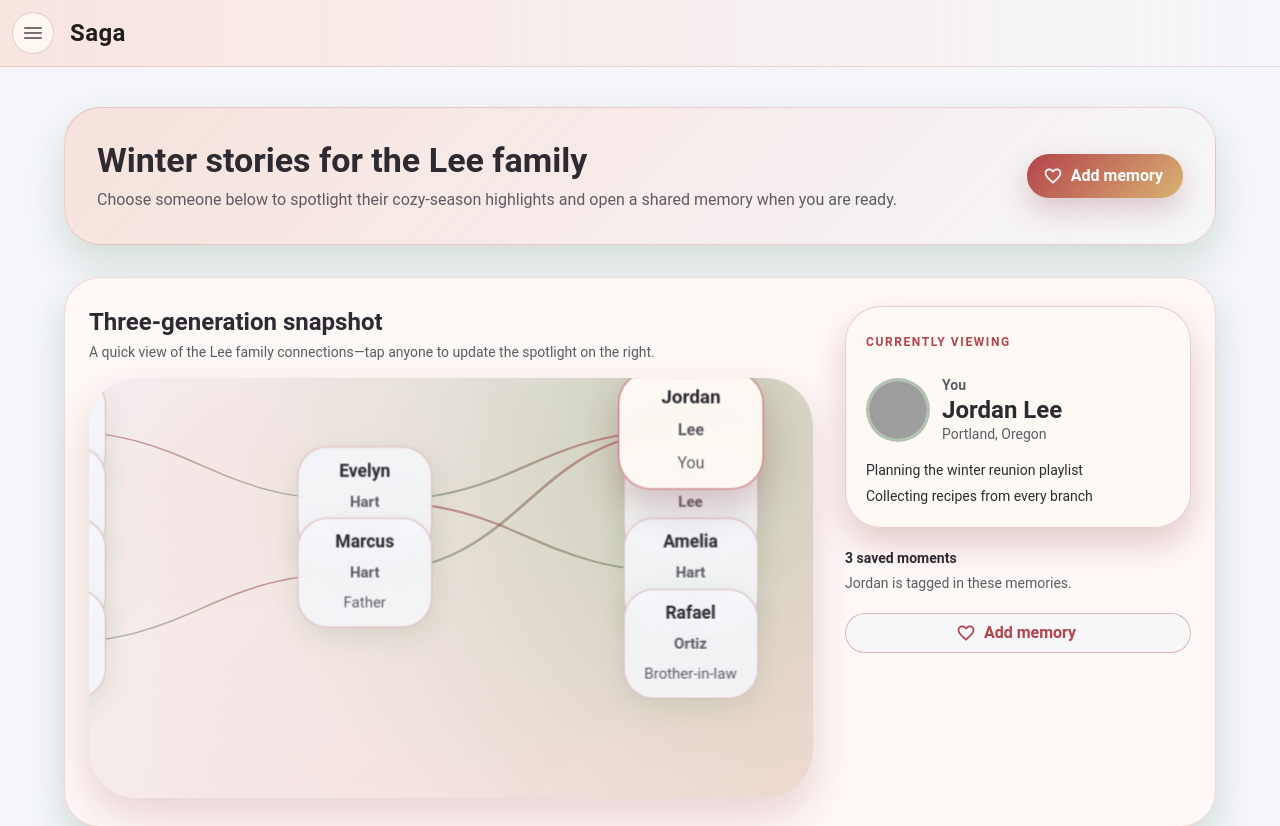
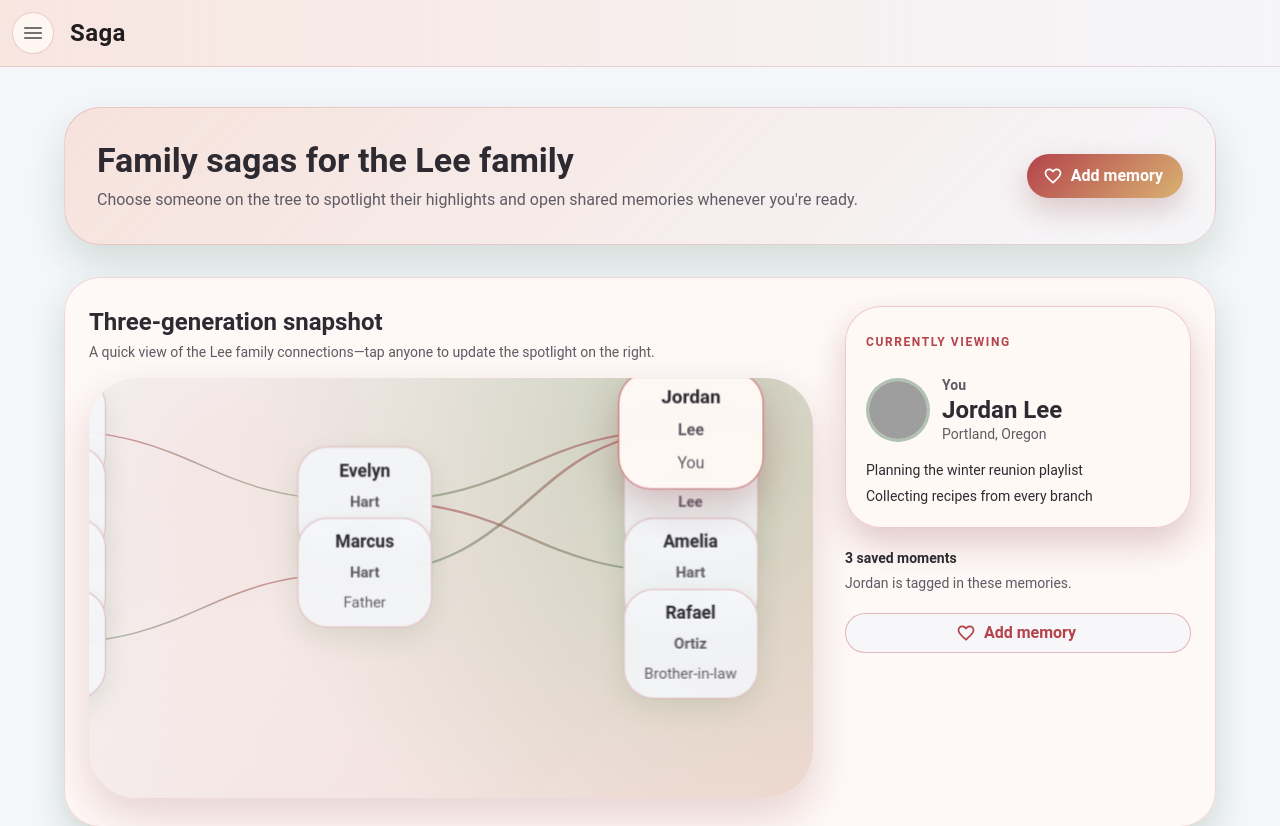
Before and after one commit to aryaabh2/Saga, a React (Vite) app: page / in a window 1280 px wide. Shown: the top 826 px of the page. Built offline with nearby package versions, Linux system fonts and the light colour scheme; grey boxes are pictures that could not be loaded.

Commit message:
Update family saga header copy

```diff
--- a/src/pages/HomePage.jsx
+++ b/src/pages/HomePage.jsx
@@ -259,10 +259,10 @@ export default function HomePage({ onCreateMemory }) {
         >
           <Box sx={{ flexGrow: 1 }}>
             <Typography variant="h4" sx={{ fontWeight: 700 }}>
-              Winter stories for {familyGroupLabelWithArticle}
+              Family sagas for {familyGroupLabelWithArticle}
             </Typography>
             <Typography variant="body1" color="text.secondary" sx={{ mt: 0.75 }}>
-              Choose someone below to spotlight their cozy-season highlights and open a shared memory when you are ready.
+              Choose someone on the tree to spotlight their highlights and open shared memories whenever you're ready.
             </Typography>
           </Box>
           <Stack direction={{ xs: 'column', sm: 'row' }} spacing={1.5} width={{ xs: '100%', md: 'auto' }}>
```
